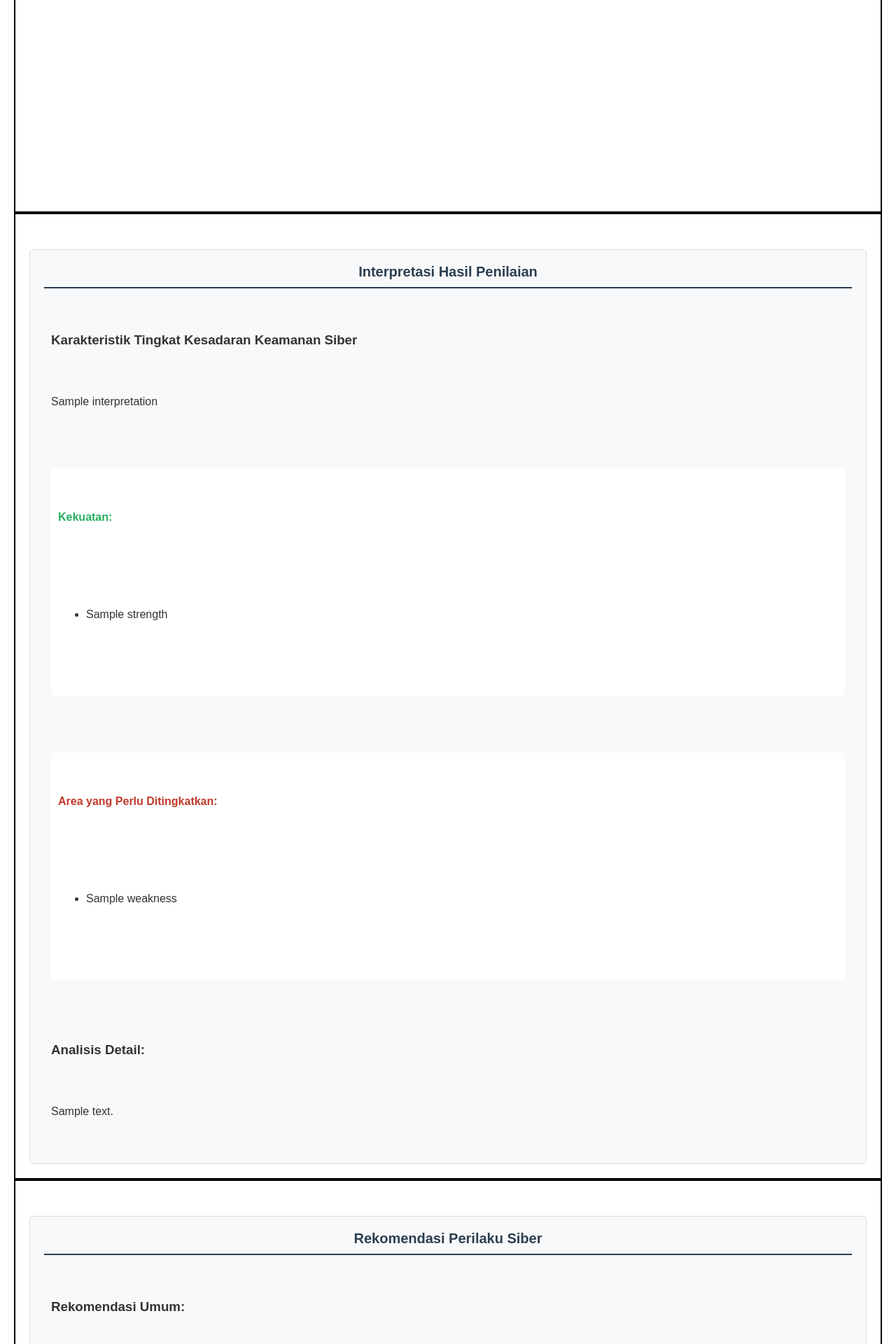
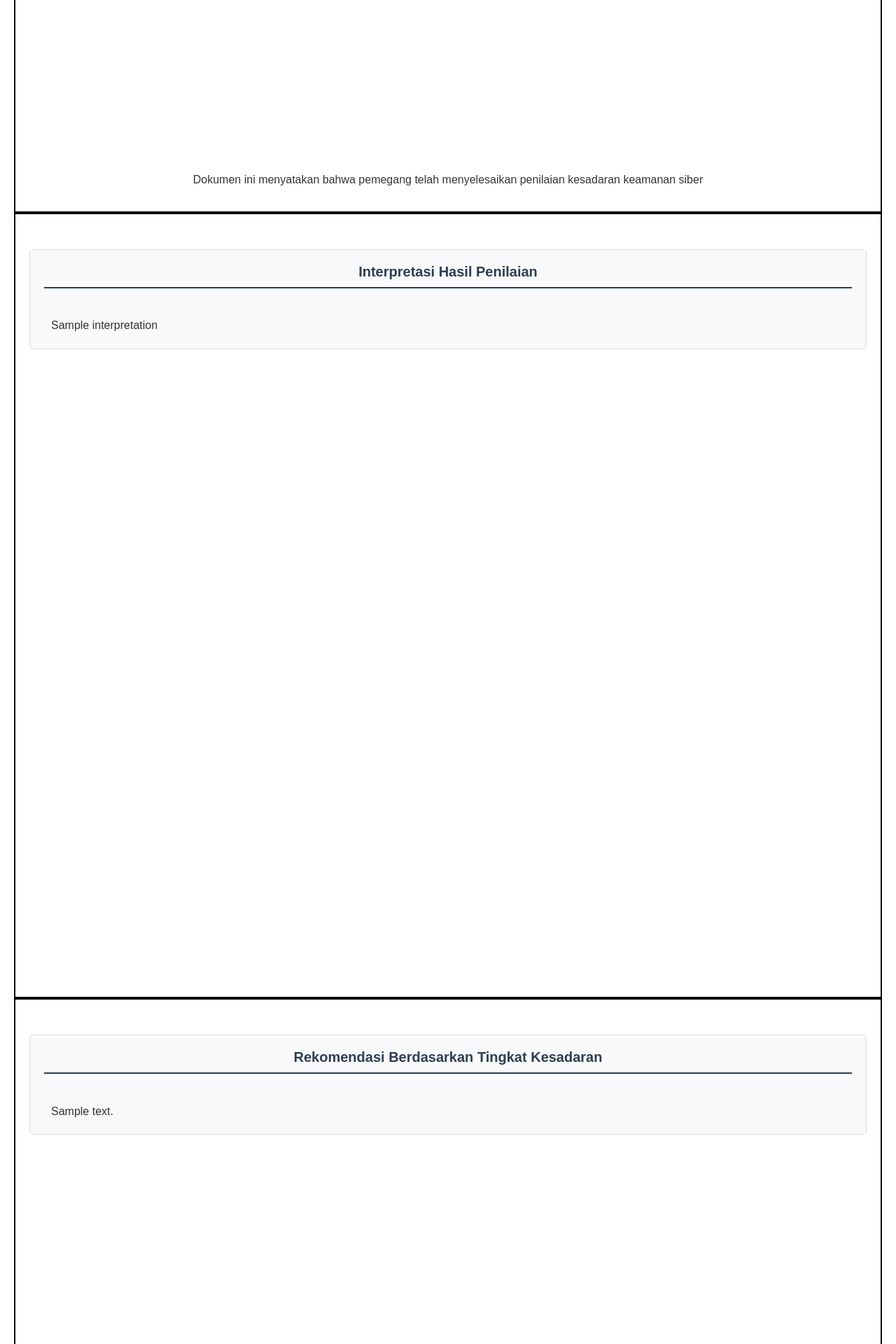
Before and after one commit to arghahaha/skks-app-lesgo, a Flask app: template templates/certificate.html in a window 1280 px wide. Shown: the part 839-2759 px from the top of the page at 70% size. Run offline with Flask 3, Linux system fonts and the light colour scheme; the template is opened without the code that fills it: most values are stand-ins (such as "Sample title", 1, 10 or a date in 2020).

Commit message:
penyesuaian format sertifikat

```diff
--- a/templates/certificate.html
+++ b/templates/certificate.html
@@ -1,5 +1,5 @@
 <!DOCTYPE html>
-<html lang="id">
+<html>
 <head>
     <meta charset="UTF-8">
     <title>Sertifikat Kesadaran Keamanan Siber</title>
@@ -9,7 +9,7 @@
             margin: 0;
         }
         body {
-            font-family: 'Arial', sans-serif;
+            font-family: Arial, sans-serif;
             margin: 0;
             padding: 20px;
             color: #333;
@@ -17,7 +17,7 @@
         .certificate {
             border: 2px solid #000;
             padding: 20px;
-            min-height: 29.7cm; /* A4 height */
+            min-height: 29.7cm;
             position: relative;
             page-break-after: always;
             box-sizing: border-box;
@@ -54,6 +54,20 @@
         .score-value {
             font-size: 20px;
             color: #2c3e50;
+        }
+        table {
+            width: 100%;
+            border-collapse: collapse;
+            margin: 10px 0;
+        }
+        th, td {
+            padding: 8px;
+            text-align: left;
+            border-bottom: 1px solid #ddd;
+        }
+        th {
+            background-color: #f8f9fa;
+            font-weight: bold;
         }
         .interpretation {
             margin-top: 30px;
@@ -99,39 +113,17 @@
             text-align: justify;
             padding: 0 10px;
         }
-        table {
-            width: 100%;
-            border-collapse: collapse;
-            margin: 10px 0;
-        }
-        th, td {
-            padding: 8px;
-            text-align: left;
-            border-bottom: 1px solid #ddd;
-        }
-        th {
-            background-color: #f8f9fa;
-            font-weight: bold;
-        }
-        .page-break {
-            page-break-before: always;
-        }
-        .strength-weakness {
-            margin: 15px 0;
-            padding: 10px;
-            background-color: #fff;
-            border-radius: 5px;
-        }
-        .strength {
-            color: #27ae60;
-        }
-        .weakness {
-            color: #c0392b;
+        .footer {
+            text-align: center;
+            margin-top: 30px;
+            position: absolute;
+            bottom: 20px;
+            width: calc(100% - 40px);
         }
     </style>
 </head>
 <body>
-    <!-- First Page -->
+    <!-- Page 1: Assessment Results -->
     <div class="certificate">
         <div class="header">
             <div class="title">Sertifikat Penilaian Kesadaran Keamanan Siber</div>
@@ -196,68 +188,28 @@
                 </table>
             </div>
         </div>
+
+        <div class="footer">
+            <p>Dokumen ini menyatakan bahwa pemegang telah menyelesaikan penilaian kesadaran keamanan siber</p>
+        </div>
     </div>
 
-    <!-- Second Page - Interpretation -->
+    <!-- Page 2: Interpretation -->
     <div class="certificate">
         <div class="interpretation">
             <div class="interpretation-title">Interpretasi Hasil Penilaian</div>
             <div class="interpretation-content">
-                <h3>Karakteristik Tingkat Kesadaran Keamanan Siber</h3>
-                <p>{{ interpretation }}</p>
-
-                <div class="strength-weakness">
-                    <h4 class="strength">Kekuatan:</h4>
-                    <ul>
-                        {% for strength in strengths %}
-                        <li>{{ strength }}</li>
-                        {% endfor %}
-                    </ul>
-                </div>
-
-                <div class="strength-weakness">
-                    <h4 class="weakness">Area yang Perlu Ditingkatkan:</h4>
-                    <ul>
-                        {% for weakness in weaknesses %}
-                        <li>{{ weakness }}</li>
-                        {% endfor %}
-                    </ul>
-                </div>
-
-                <h3>Analisis Detail:</h3>
-                <p>{{ detailed_analysis }}</p>
+                {{ interpretation }}
             </div>
         </div>
     </div>
 
-    <!-- Third Page - Recommendations -->
+    <!-- Page 3: AI Recommendations -->
     <div class="certificate">
         <div class="recommendations">
-            <div class="recommendations-title">Rekomendasi Perilaku Siber</div>
+            <div class="recommendations-title">Rekomendasi Berdasarkan Tingkat Kesadaran</div>
             <div class="recommendations-content">
-                <h3>Rekomendasi Umum:</h3>
-                <p>{{ general_recommendations }}</p>
-
-                <h3>Rekomendasi Teknis:</h3>
-                <ul>
-                    {% for rec in technical_recommendations %}
-                    <li>{{ rec }}</li>
-                    {% endfor %}
-                </ul>
-
-                <h3>Rekomendasi Sosial:</h3>
-                <ul>
-                    {% for rec in social_recommendations %}
-                    <li>{{ rec }}</li>
-                    {% endfor %}
-                </ul>
-
-                <h3>Langkah-langkah Implementasi:</h3>
-                <ol>
-                    {% for step in implementation_steps %}
-                    <li>{{ step }}</li>
-                    {% endfor %}
-                </ol>
+                {{ detailed_analysis }}
             </div>
         </div>
     </div>
```
Also changed, not shown: utils/certificate_generator.py (+3 -43 lines), 1 other file.
